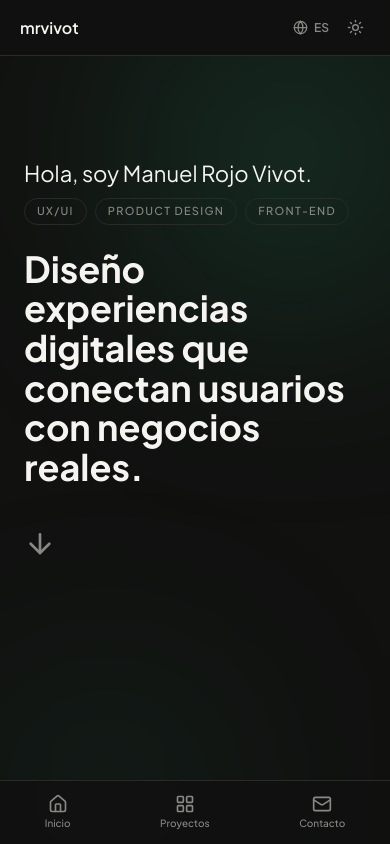
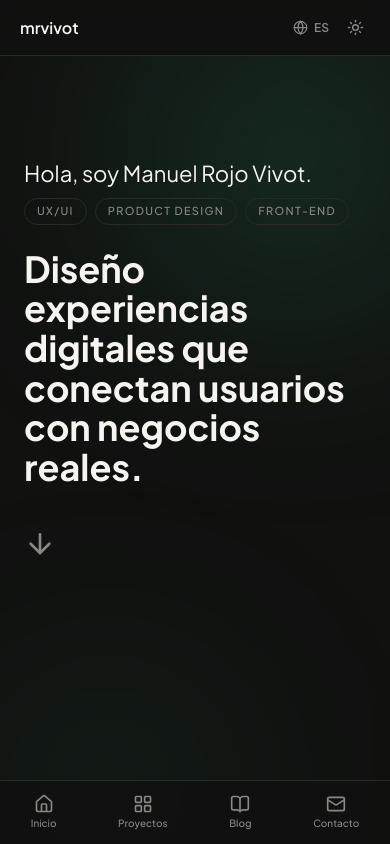
Before and after one commit to mrvivot/mrvivot-portfolio, a Next.js app: page / in a window 390 px wide. Shown: the top 844 px of the page. Built offline with nearby package versions, Linux system fonts and the light colour scheme.

Commit message:
fix(blog): agregar Blog al menú mobile
- mobileHrefs, mobileIcons y mobileLinks (ES/EN) actualizados en índice 2
- Blog ahora visible en mobile: Inicio → Proyectos → Blog → Contacto

```diff
--- a/components/layout/Nav.tsx
+++ b/components/layout/Nav.tsx
@@ -3,7 +3,7 @@
 import Link from 'next/link'
 import { useState, useEffect } from 'react'
 import { usePathname } from 'next/navigation'
-import { Home, LayoutGrid, Mail, Sun, Moon, Globe } from 'lucide-react'
+import { Home, LayoutGrid, BookOpen, Mail, Sun, Moon, Globe } from 'lucide-react'
 import { useTheme } from '@/lib/ThemeContext'
 import { useLanguage } from '@/lib/LanguageContext'
 
@@ -13,19 +13,19 @@ const labels = {
     blog: 'Blog',
     cv: 'CV ↓',
     contact: 'Hablemos',
-    mobileLinks: ['Inicio', 'Proyectos', 'Contacto'],
+    mobileLinks: ['Inicio', 'Proyectos', 'Blog', 'Contacto'],
   },
   en: {
     work: 'Work',
     blog: 'Blog',
     cv: 'CV ↓',
     contact: "Let's Talk",
-    mobileLinks: ['Home', 'Work', 'Contact'],
+    mobileLinks: ['Home', 'Work', 'Blog', 'Contact'],
   },
 }
 
-const mobileIcons = [Home, LayoutGrid, Mail]
-const mobileHrefs = ['/', '/work', '#contact']
+const mobileIcons = [Home, LayoutGrid, BookOpen, Mail]
+const mobileHrefs = ['/', '/work', '/blog', '#contact']
 
 export default function Nav() {
   const { dark, toggleDark } = useTheme()
```
